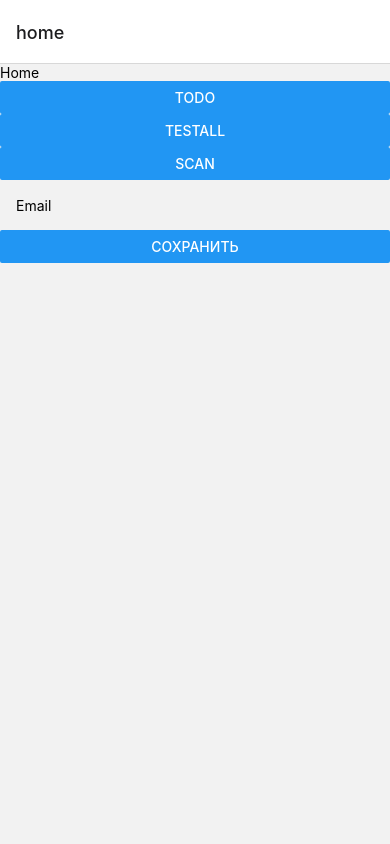
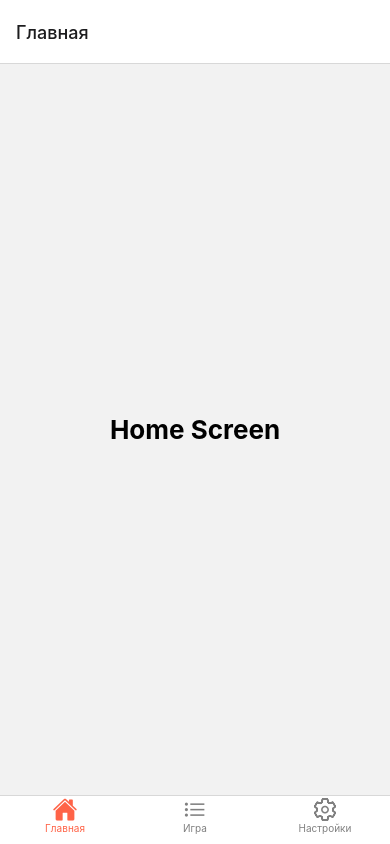
Before and after one commit to RedCrabVb/ApplicationMVP_React, a React Native app: screen /home in a window 390 px wide. Built offline with nearby package versions, Linux system fonts and the light colour scheme.

Commit message:
bottom menu

```diff
--- a/App.js
+++ b/App.js
@@ -7,28 +7,31 @@
 import {TestAllScreen} from "./src/screen/TestAllScreen";
 import {CurrentTestScreen} from "./src/screen/CurrentTestScreen";
 import {ScanQrScreen} from "./src/screen/ScanQrScreen";
+import MainContainer from "./navigation/MainContainer";
 
 const Stack = createNativeStackNavigator();
 
 export default function App() {
 
     return (
-        <NavigationContainer>
-            <Stack.Navigator
-                initialRouteName='home'
-                screenOptions={{
-                    headerShown: true
-                }}
-            >
-                <Stack.Screen name="home" component={HomeScreen}></Stack.Screen>
-                <Stack.Screen name="todo" component={TodoScreen} options={{headerShown: false}}></Stack.Screen>
-                <Stack.Screen name="testall" component={TestAllScreen} options={{headerShown: false}}></Stack.Screen>
-                <Stack.Screen name="currenttest" component={CurrentTestScreen} options={{headerShown: false}}></Stack.Screen>
-                <Stack.Screen name="scan" component={ScanQrScreen} options={{headerShown: false}}></Stack.Screen>
-            </Stack.Navigator>
-        </NavigationContainer>
+        <MainContainer/>
     );
 }
+
+//        <NavigationContainer>
+//             <Stack.Navigator
+//                 initialRouteName='home'
+//                 screenOptions={{
+//                     headerShown: true
+//                 }}
+//             >
+//                 <Stack.Screen name="home" component={HomeScreen}></Stack.Screen>
+//                 <Stack.Screen name="todo" component={TodoScreen} options={{headerShown: false}}></Stack.Screen>
+//                 <Stack.Screen name="testall" component={TestAllScreen} options={{headerShown: false}}></Stack.Screen>
+//                 <Stack.Screen name="currenttest" component={CurrentTestScreen} options={{headerShown: false}}></Stack.Screen>
+//                 <Stack.Screen name="scan" component={ScanQrScreen} options={{headerShown: false}}></Stack.Screen>
+//             </Stack.Navigator>
+//         </NavigationContainer>
 
 const styles = StyleSheet.create({
     container: {
--- /dev/null
+++ b/navigation/MainContainer.js
@@ -0,0 +1,58 @@
+import * as React from 'react';
+import { NavigationContainer } from '@react-navigation/native';
+import { createBottomTabNavigator } from '@react-navigation/bottom-tabs';
+import Ionicons from 'react-native-vector-icons/Ionicons';
+
+// Screens
+import HomeScreen from './screens/HomeScreen';
+import GameScreen from './screens/GameScreen';
+import SettingsScreen from './screens/SettingsScreen';
+
+//Screen names
+const homeName = "Главная";
+const detailsName = "Игра";
+const settingsName = "Настройки";
+
+const Tab = createBottomTabNavigator();
+
+function MainContainer() {
+    return (
+        <NavigationContainer>
+            <Tab.Navigator
+                initialRouteName={homeName}
+                screenOptions={({ route }) => ({
+                    tabBarIcon: ({ focused, color, size }) => {
+                        let iconName;
+                        let rn = route.name;
+
+                        if (rn === homeName) {
+                            iconName = focused ? 'home' : 'home-outline';
+
+                        } else if (rn === detailsName) {
+                            iconName = focused ? 'list' : 'list-outline';
+
+                        } else if (rn === settingsName) {
+                            iconName = focused ? 'settings' : 'settings-outline';
+                        }
+
+                        // You can return any component that you like here!
+                        return <Ionicons name={iconName} size={size} color={color} />;
+                    },
+                })}
+                tabBarOptions={{
+                    activeTintColor: 'tomato',
+                    inactiveTintColor: 'grey',
+                    labelStyle: { paddingBottom: 10, fontSize: 10 },
+                    style: { padding: 10, height: 70}
+                }}>
+
+                <Tab.Screen name={homeName} component={HomeScreen} />
+                <Tab.Screen name={detailsName} component={GameScreen} />
+                <Tab.Screen name={settingsName} component={SettingsScreen} />
+
+            </Tab.Navigator>
+        </NavigationContainer>
+    );
+}
+
+export default MainContainer;
--- /dev/null
+++ b/navigation/screens/GameScreen.js
@@ -0,0 +1,14 @@
+import * as React from 'react';
+import { View, Text } from 'react-native';
+import homeName from "../MainContainer";
+import HomeScreen from "./HomeScreen";
+
+export default function GameScreen({ navigation }) {
+    return (
+        <View style={{ flex: 1, alignItems: 'center', justifyContent: 'center' }}>
+            <Text
+                onPress={() => navigation.navigate(homeName)}
+                style={{ fontSize: 26, fontWeight: 'bold' }}>Details Screen</Text>
+        </View>
+    );
+}
--- /dev/null
+++ b/navigation/screens/HomeScreen.js
@@ -0,0 +1,12 @@
+import * as React from 'react';
+import { View, Text } from 'react-native';
+
+export default function HomeScreen({ navigation }) {
+    return (
+        <View style={{ flex: 1, alignItems: 'center', justifyContent: 'center' }}>
+            <Text
+                onPress={() => alert('This is the "Home" screen.')}
+                style={{ fontSize: 26, fontWeight: 'bold' }}>Home Screen</Text>
+        </View>
+    );
+}
--- /dev/null
+++ b/navigation/screens/SettingsScreen.js
@@ -0,0 +1,13 @@
+import * as React from 'react';
+import { View, Text } from 'react-native';
+import homeName from "../MainContainer";
+
+export default function SettingsScreen({ navigation }) {
+    return (
+        <View style={{ flex: 1, alignItems: 'center', justifyContent: 'center' }}>
+            <Text
+                onPress={() => navigation.navigate(homeName)}
+                style={{ fontSize: 26, fontWeight: 'bold' }}>Settings Screen</Text>
+        </View>
+    );
+}
--- a/src/component/Container.js
+++ b/src/component/Container.js
@@ -4,8 +4,9 @@
 export const Container = ({children}) => {
     return (
         <View style={styles.container}>
+            {children}
             <Text text="hello"></Text>
-            {children}
+            <Text>hello</Text>
         </View>
     )
 }
--- a/src/screen/ScanQrScreen.js
+++ b/src/screen/ScanQrScreen.js
@@ -1,6 +1,7 @@
 import React, { useState, useEffect } from 'react';
 import { Text, View, StyleSheet, Button } from 'react-native';
 import { BarCodeScanner } from 'expo-barcode-scanner';
+import {Container} from "../component/Container";
 
 export const ScanQrScreen = () => {
     const [hasPermission, setHasPermission] = useState(null);
@@ -43,7 +44,7 @@
 
     // Return the View
     return (
-        <View style={styles.container}>
+        <Container style={styles.container}>
             <View style={styles.barcodebox}>
                 <BarCodeScanner
                     onBarCodeScanned={scanned ? undefined : handleBarCodeScanned}
@@ -52,7 +53,7 @@
             <Text style={styles.maintext}>{text}</Text>
 
             {scanned && <Button title={'Scan again?'} onPress={() => setScanned(false)} color='tomato' />}
-        </View>
+        </Container>
     );
 }
 
```
Also changed, not shown: package.json (+6 -4 lines), 1 other file (tests, documents, lock files or other folders).
